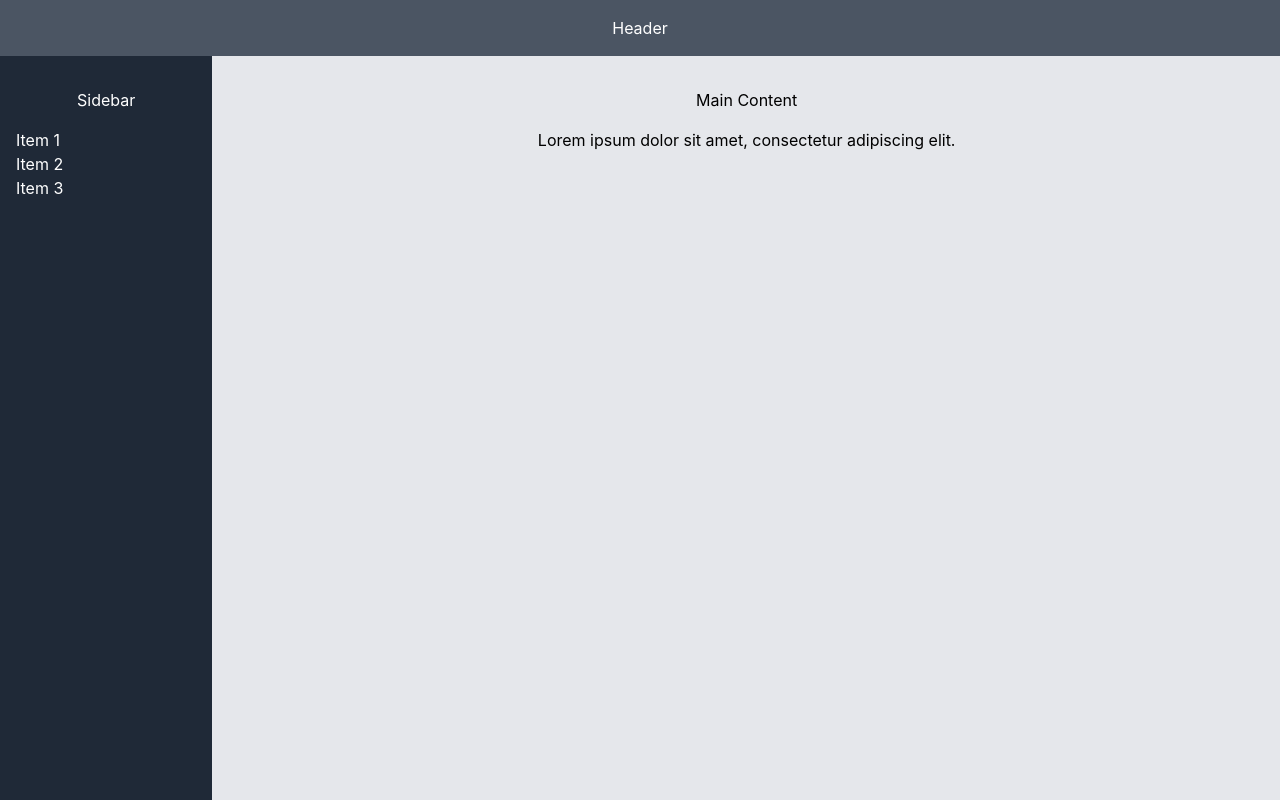
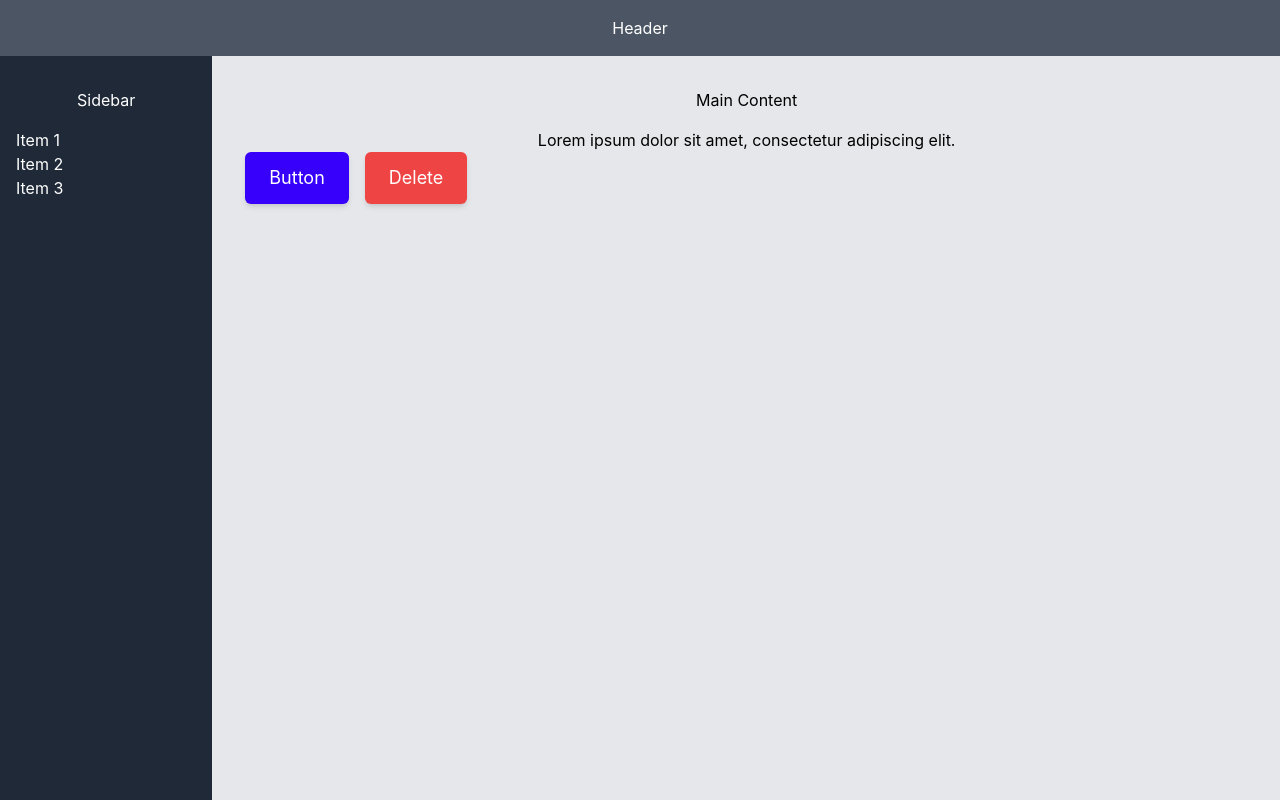
Before and after one commit to MahmoudSallam1/incorta-plotter-task, a React (Vite) app: page / in a window 1280 px wide. Built offline with nearby package versions, Linux system fonts and the light colour scheme.

Commit message:
feat(plotter): Add app primary & delete button component

```diff
--- /dev/null
+++ b/src/components/AppButton.tsx
@@ -0,0 +1,27 @@
+import React from "react";
+
+interface AppButtonProps {
+  text: string;
+  onClick?: () => void;
+}
+export function AppPrimaryButton({ text = "Button", onClick }: AppButtonProps) {
+  return (
+    <button
+      onClick={onClick}
+      className="py-3 px-6 bg-blue-500 text-white rounded-md shadow-md hover:bg-blue-600 lg:ml-4 text-lg"
+    >
+      {text}
+    </button>
+  );
+}
+
+export function AppDeleteButton({ text = "Delete", onClick }: AppButtonProps) {
+  return (
+    <button
+      onClick={onClick}
+      className="py-3 px-6 bg-red-500 text-white rounded-md shadow-md hover:bg-red-600 lg:ml-4 text-lg"
+    >
+      {text}
+    </button>
+  );
+}
--- a/src/components/AppContent.tsx
+++ b/src/components/AppContent.tsx
@@ -1,11 +1,16 @@
 import React from "react";
+import { AppDeleteButton, AppPrimaryButton } from "./AppButton";
 
 function AppContent() {
   return (
     <div className="flex-1 bg-gray-200 p-4">
-    <h1 className="text-center pt-4">Main Content</h1>
-    <p className="text-center mt-4">Lorem ipsum dolor sit amet, consectetur adipiscing elit.</p>
-  </div>
+      <h1 className="text-center pt-4">Main Content</h1>
+      <p className="text-center mt-4">
+        Lorem ipsum dolor sit amet, consectetur adipiscing elit.
+      </p>
+      <AppPrimaryButton text="Button" onClick={() => console.log("Hello")} />
+      <AppDeleteButton text="Delete" />
+    </div>
   );
 }
 
--- a/tailwind.config.js
+++ b/tailwind.config.js
@@ -2,7 +2,14 @@
 export default {
   content: ["./index.html", "./src/**/*.{js,ts,jsx,tsx}"],
   theme: {
-    extend: {},
+    extend: {
+      colors: {
+        blue: {
+          500: "#3600fa",
+          600: "#280377",
+        },
+      },
+    },
   },
   plugins: [],
 };
```
